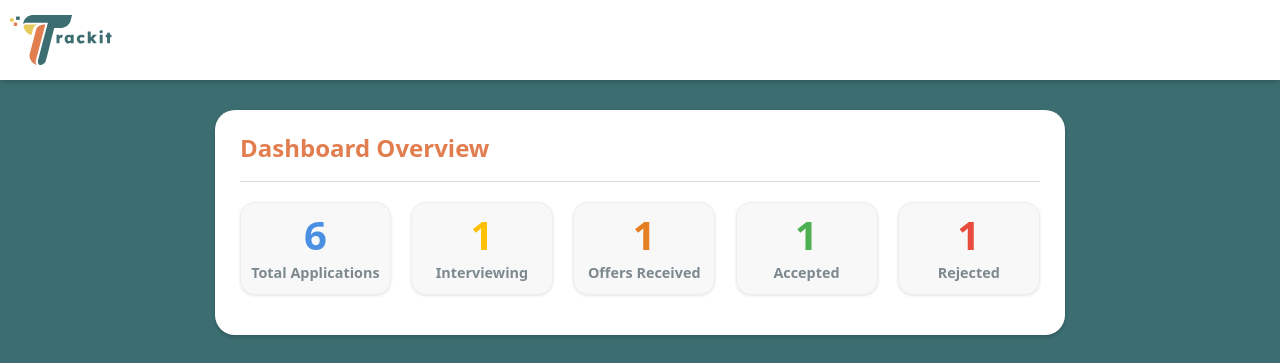
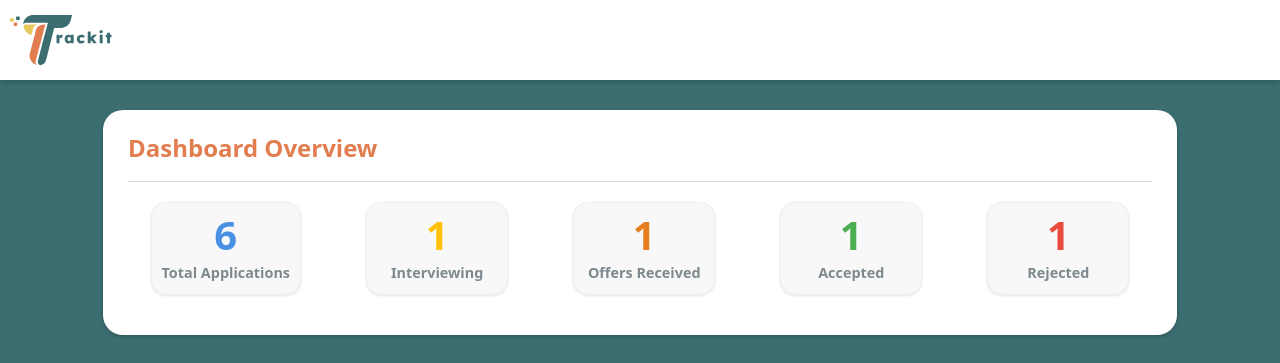
Before and after one commit to Iliyabel/Trackit, a React (Vite) app in the folder client/: page /dashboard in a window 1280 px wide. Shown: the top 363 px of the page. Built offline with nearby package versions, Linux system fonts and the light colour scheme; no server answers.

Commit message:
Clickable/toggable status filters using dashboard

```diff
--- a/client/src/App.css
+++ b/client/src/App.css
@@ -172,7 +172,7 @@ div.login-box .button-primary {
     padding: 20px 25px;
     margin-top: 30px;
     width: 80%;
-    max-width: 800px;
+    max-width: 1800px; /* making table wider so no scroll*/
     box-shadow: 0 2px 4px rgba(0, 0, 0, 0.2);
     color: #7D898F;
 }
--- a/client/src/components/ApplicationStats.jsx
+++ b/client/src/components/ApplicationStats.jsx
@@ -1,6 +1,6 @@
 import React from 'react';
 
-function ApplicationStats({ applications }) {
+function ApplicationStats({ applications, onStatClick, activeStatus }) {
   if (!applications) {
     return null;
   }
@@ -12,21 +12,30 @@ function ApplicationStats({ applications }) {
   const acceptedCount = applications.filter(app => app.status === 'Accepted').length;
 
   const stats = [
-    { label: 'Total Applications', count: totalApplications, className: 'stat-total' },
-    { label: 'Interviewing', count: interviewingCount, className: 'stat-interviewing' },
-    { label: 'Offers Received', count: offerReceivedCount, className: 'stat-offer' },
-    { label: 'Accepted', count: acceptedCount, className: 'stat-accepted' },
-    { label: 'Rejected', count: rejectedCount, className: 'stat-rejected' },
+    { label: 'Total Applications', count: totalApplications, className: 'stat-total', status: 'All' },
+    { label: 'Interviewing', count: interviewingCount, className: 'stat-interviewing', status: 'Interviewing' },
+    { label: 'Offers Received', count: offerReceivedCount, className: 'stat-offer', status: 'Offer-Received'  },
+    { label: 'Accepted', count: acceptedCount, className: 'stat-accepted', status: 'Accepted' },
+    { label: 'Rejected', count: rejectedCount, className: 'stat-rejected', status: 'Rejected' },
   ];
 
   return (
     <div className="application-stats-container">
-      {stats.map(stat => (
-        <div key={stat.label} className={`stat-item ${stat.className}`}>
-          <span className="stat-count">{stat.count}</span>
-          <span className="stat-label">{stat.label}</span>
-        </div>
-      ))}
+      {stats.map(stat => {
+        const isActive = activeStatus === stat.status;
+
+        return (
+          <div
+            key={stat.label}
+            className={`stat-item ${stat.className} ${isActive ? 'active-stat' : ''}`}
+            onClick={() => onStatClick?.(stat.status)}
+            style={{ cursor: 'pointer' }}
+          >
+            <span className="stat-count">{stat.count}</span>
+            <span className="stat-label">{stat.label}</span>
+          </div>
+        );
+      })}
     </div>
   );
 }
--- a/client/src/pages/DashboardPage.jsx
+++ b/client/src/pages/DashboardPage.jsx
@@ -194,7 +194,12 @@ function DashboardPage() {
 
             <div className='dashboard-container'>
                 <DashboardSection title="Dashboard Overview">
-                    <ApplicationStats applications={applications} />
+                    <ApplicationStats
+                        applications={applications}
+                        onStatClick={(status) =>
+                            setFilterStatus(prev => (prev === status ? 'All' : status))
+                        }
+                        activeStatus={filterStatus}/>
                 </DashboardSection>
 
                 <DashboardSection title="Applications" onAdd={handleOpenAddModal}>
```
